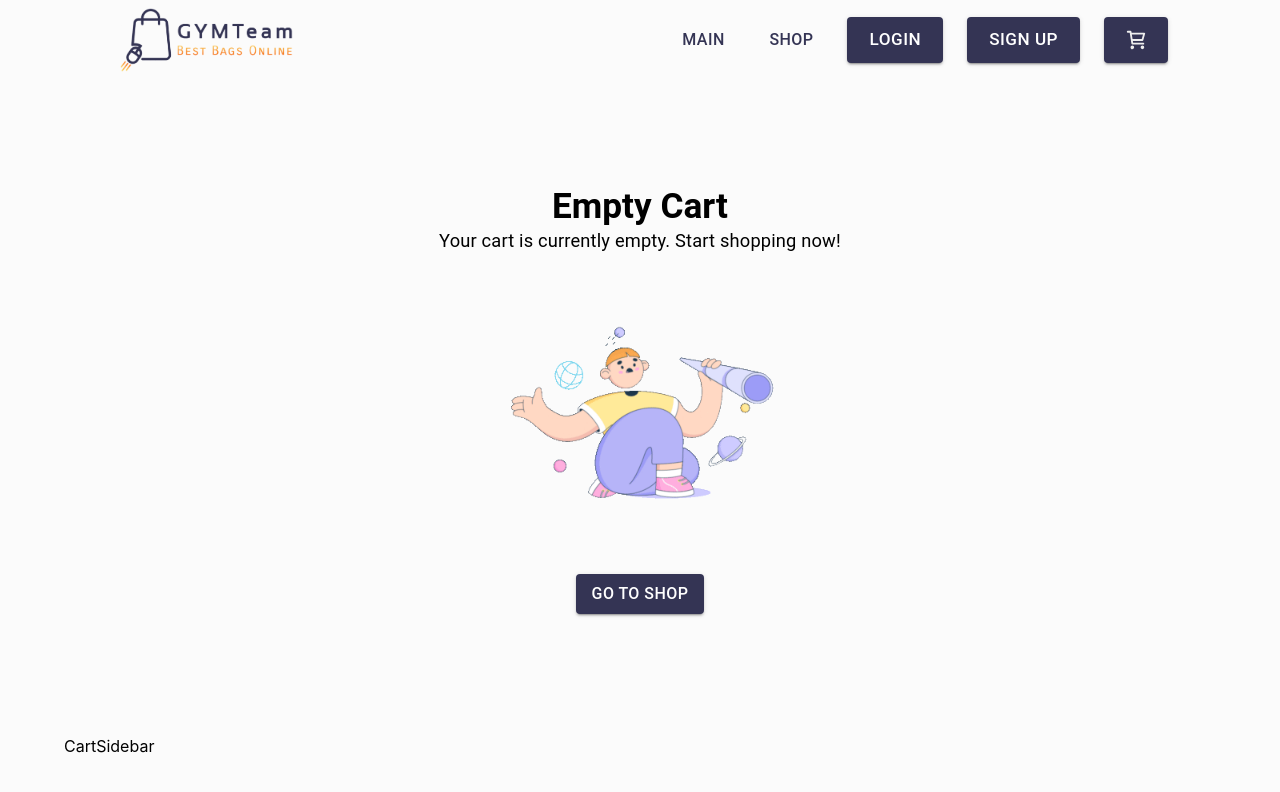
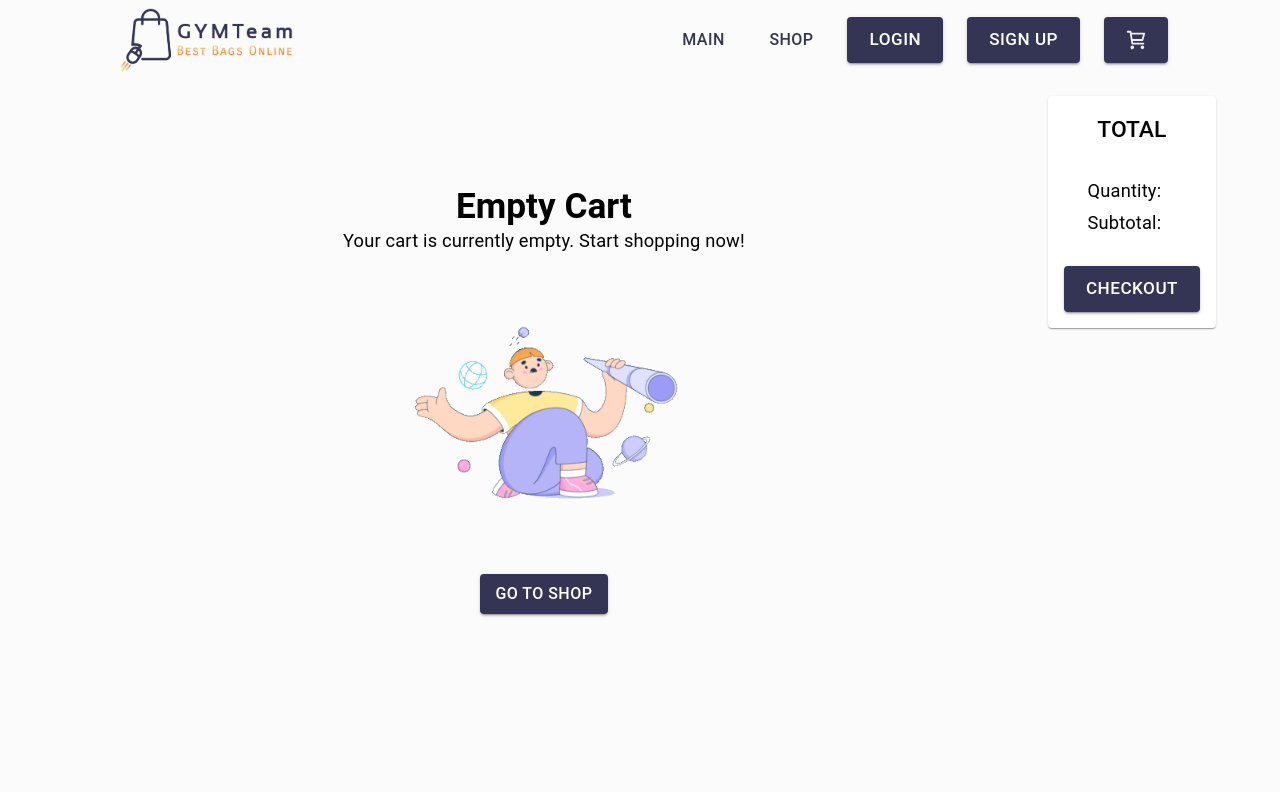
Before and after one commit to JYMTeam/eCommerce-Application, a React (Create React App) app in the folder ecommerce-app/: page /cart in a window 1280 px wide. Shown: the top 792 px of the page. Built offline with nearby package versions, Linux system fonts and the light colour scheme; what @commercetools/sdk-client-v2 would draw is missing.

Commit message:
feat: CartSidebar (EC-140)

```diff
--- a/ecommerce-app/src/components/Cart/Cart.tsx
+++ b/ecommerce-app/src/components/Cart/Cart.tsx
@@ -1,11 +1,16 @@
 import React from "react";
 import { Box } from "@mui/material";
 import CartList from "./CartList/CartList";
-import { CartSidebar } from "./CartSidebar";
+import { CartSidebar } from "./CartSidebar/CartSidebar";
 
 export const Cart = () => {
   return (
-    <Box>
+    <Box
+      sx={{
+        display: "flex",
+        gap: "1.5rem",
+      }}
+    >
       <CartList />
       <CartSidebar />
     </Box>
--- a/ecommerce-app/src/components/Cart/CartList/CartList.tsx
+++ b/ecommerce-app/src/components/Cart/CartList/CartList.tsx
@@ -1,6 +1,6 @@
 import React, { useEffect, useState } from "react";
 import { useAppDispatch, useAppSelector } from "../../../hooks/redux";
-import { Box, Divider, List } from "@mui/material";
+import { Box, Divider, List, Typography } from "@mui/material";
 import CartListItem from "./CartListItem/CartListItem";
 import { parseCartListItems } from "../../../utils/dataParsers";
 import { fetchGetCart } from "../../../store/actions/cartActions/cartActions";
@@ -55,16 +55,39 @@ export default function CartList() {
   const parsedCartListItems = parseCartListItems(cart.lineItems);
 
   return (
-    <>
-      <CartRemoveAllButton />
-      <List component="ul">
+    <Box
+      sx={{
+        display: "flex",
+        flexDirection: "column",
+        alignItems: "flex-start",
+        flexGrow: "1",
+        backgroundColor: "background.paper",
+        boxShadow:
+          "0px 2px 1px -1px rgba(0,0,0,0.2), 0px 1px 1px 0px rgba(0,0,0,0.14), 0px 1px 3px 0px rgba(0,0,0,0.12)",
+        borderRadius: "4px",
+        padding: "1em",
+      }}
+    >
+      <Box>
+        <Typography
+          variant="h6"
+          component="h3"
+          sx={{
+            textTransform: "uppercase",
+          }}
+        >
+          Shopping&nbsp;Cart
+        </Typography>
+        <CartRemoveAllButton />
+      </Box>
+      <List component="ul" sx={{ flexGrow: "1", width: "100%" }}>
         {parsedCartListItems.map((item, index) => (
           <Box key={index} component={"nav"}>
+            <Divider component="li" />
             <CartListItem data={item} />
-            <Divider component="li" />
           </Box>
         ))}
       </List>
-    </>
+    </Box>
   );
 }
--- a/ecommerce-app/src/components/Cart/CartList/CartRemoveAllButton.tsx
+++ b/ecommerce-app/src/components/Cart/CartList/CartRemoveAllButton.tsx
@@ -45,7 +45,7 @@ export const CartRemoveAllButton = () => {
   return (
     <>
       <Button variant="text" sx={buttonSx} onClick={handleClickOpen}>
-        Empty Cart
+        Empty&nbsp;Cart
       </Button>
       <Dialog
         fullScreen={fullScreen}
--- a/ecommerce-app/src/components/Cart/CartSidebar.tsx
+++ /dev/null
@@ -1,6 +0,0 @@
-import { Box } from "@mui/material";
-import React from "react";
-
-export const CartSidebar = () => {
-  return <Box>CartSidebar</Box>;
-};
--- /dev/null
+++ b/ecommerce-app/src/components/Cart/CartSidebar/CartSidebar.tsx
@@ -0,0 +1,79 @@
+import React, { useEffect } from "react";
+import { Box, Button, Stack, Typography } from "@mui/material";
+import { useAppSelector } from "../../../hooks/redux";
+import { formatPrice } from "../../../utils/utils";
+
+export const CartSidebar = () => {
+  const { cart, loading } = useAppSelector((state) => state.cart);
+  const [price, setPrice] = React.useState("");
+  const [items, setItems] = React.useState("");
+
+  useEffect(() => {
+    if (cart) {
+      const usdPrice = formatPrice(
+        cart.totalPrice.centAmount,
+        cart.totalPrice.currencyCode,
+      );
+      setPrice(usdPrice);
+      const quantityCart = `${cart.totalLineItemQuantity || ""}`;
+      setItems(quantityCart);
+    }
+  }, [cart]);
+  return (
+    <Box
+      sx={{
+        display: "flex",
+        flexDirection: "column",
+        justifyContent: "space-between",
+        alignItems: "center",
+        boxShadow:
+          "0px 2px 1px -1px rgba(0,0,0,0.2), 0px 1px 1px 0px rgba(0,0,0,0.14), 0px 1px 3px 0px rgba(0,0,0,0.12)",
+        borderRadius: "4px",
+        backgroundColor: "background.paper",
+        padding: "1em",
+        maxHeight: "200px",
+      }}
+    >
+      <Typography
+        variant="h6"
+        component="h3"
+        sx={{
+          textTransform: "uppercase",
+        }}
+      >
+        Total
+      </Typography>
+      <Stack>
+        <Box
+          sx={{
+            display: "flex",
+            gap: "15px",
+          }}
+        >
+          <Typography variant="subtitle1" component="p">
+            Quantity:
+          </Typography>
+          <Typography variant="subtitle1" component="p">
+            {items}
+          </Typography>
+        </Box>
+        <Box
+          sx={{
+            display: "flex",
+            gap: "15px",
+          }}
+        >
+          <Typography variant="subtitle1" component="p">
+            Subtotal:
+          </Typography>
+          <Typography variant="subtitle1" component="p">
+            {price}
+          </Typography>
+        </Box>
+      </Stack>
+      <Button variant="contained" size="large" disabled={loading}>
+        Checkout
+      </Button>
+    </Box>
+  );
+};
```
